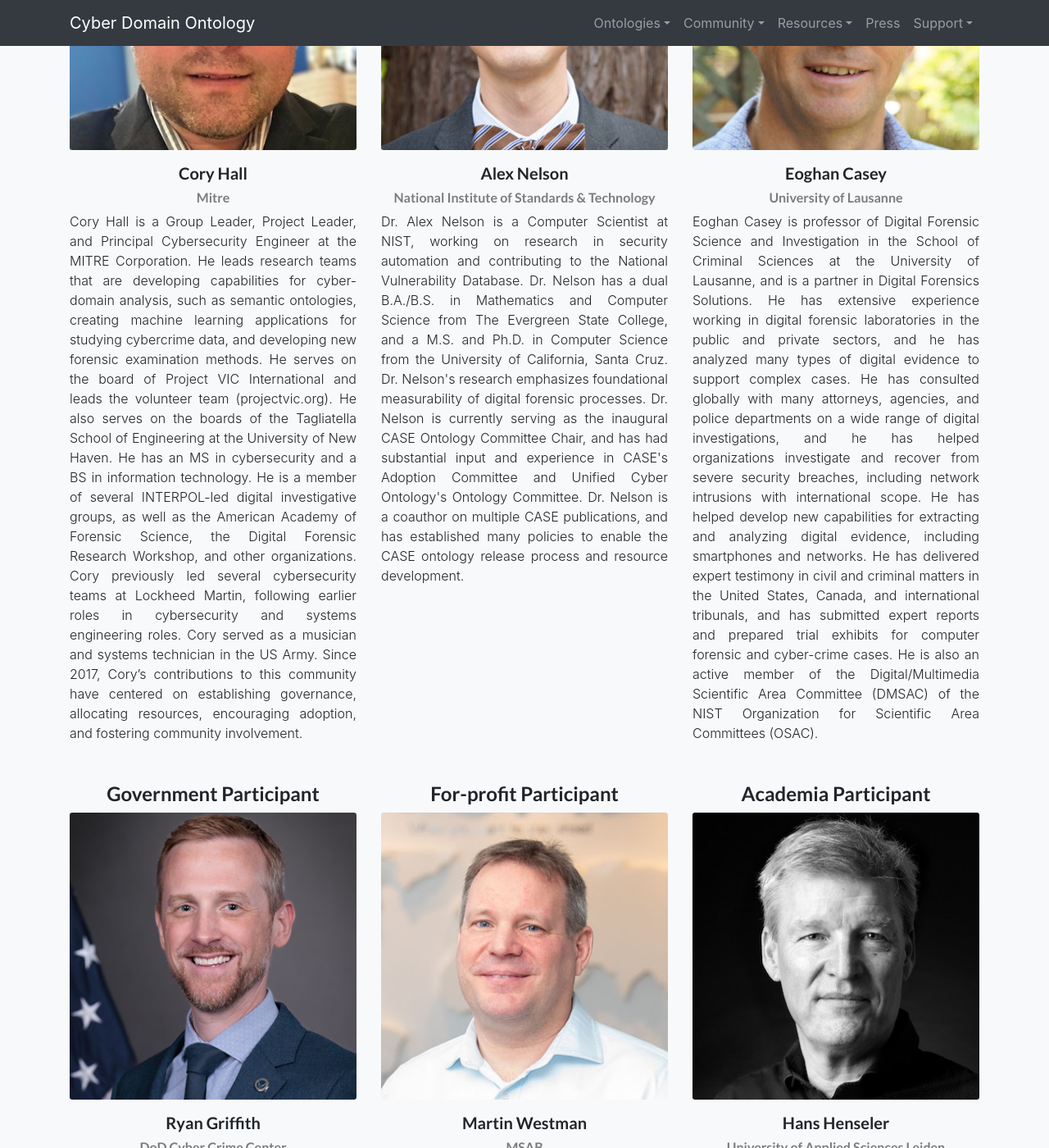
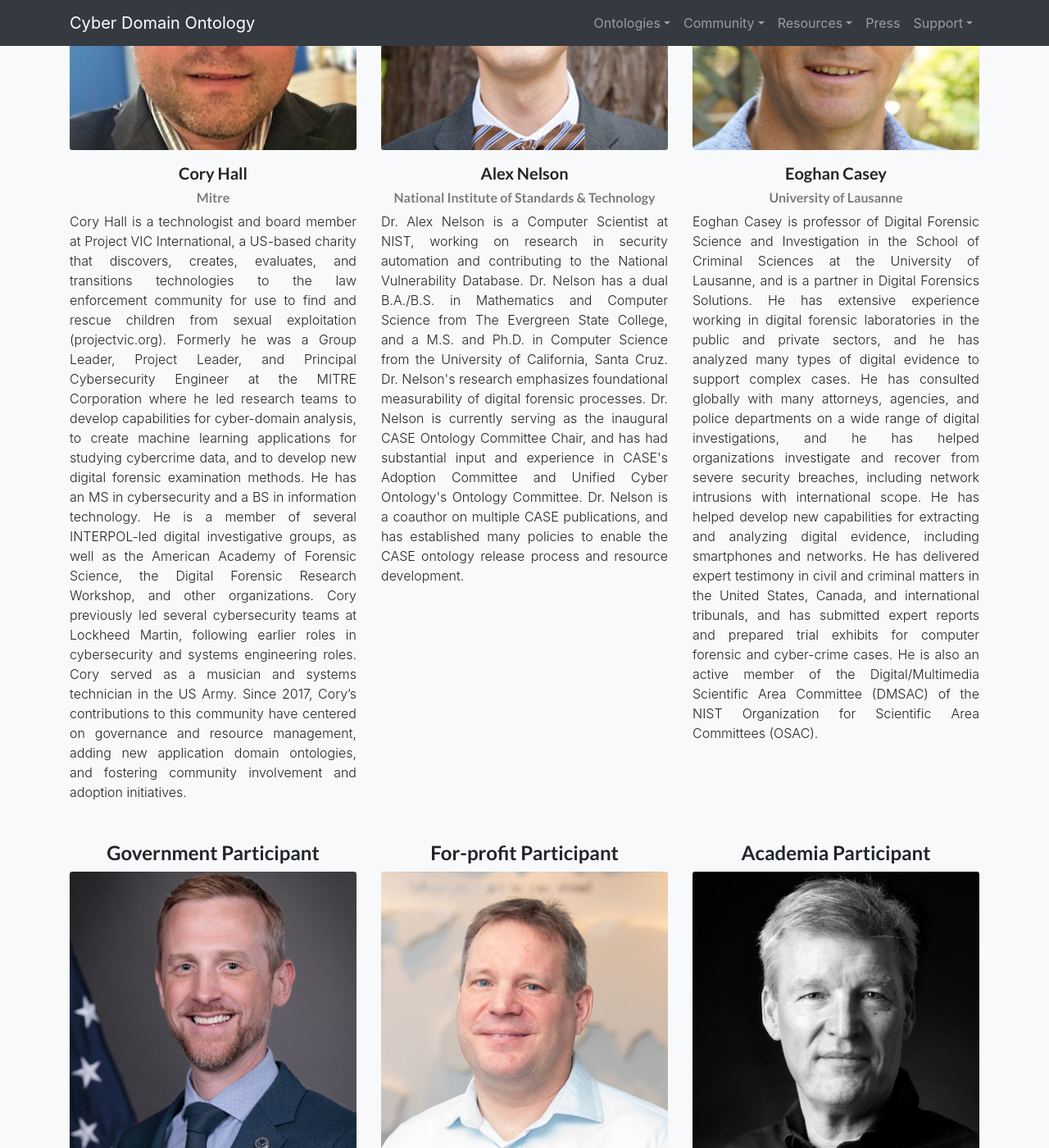
Before and after one commit to Cyber-Domain-Ontology/cdo.github.io, a Jekyll site: the page built from community/tsc.html, in a window 1280 px wide and 1400 px high, scrolled down 627 px. Shown: the whole window at 82% size. Built offline with Jekyll 4.4.1, drawn with Linux system fonts in a browser that asks for light colours.

Commit message:
Update bio
Signed-off-by: Alex Nelson <alexander.nelson@nist.gov>

```diff
--- a/_data/tsc/participants.yml
+++ b/_data/tsc/participants.yml
@@ -3,14 +3,15 @@
   name: Cory Hall
   subhead: Mitre
   bio:
-    Cory Hall is a Group Leader, Project Leader, and Principal Cybersecurity Engineer at the MITRE Corporation. He leads research teams that are developing
-    capabilities for cyber-domain analysis, such as semantic ontologies, creating machine learning applications for studying cybercrime data, and developing
-    new forensic examination methods. He serves on the board of Project VIC International and leads the volunteer team (projectvic.org). He also serves on the
-    boards of the Tagliatella School of Engineering at the University of New Haven. He has an MS in cybersecurity and a BS in information technology. He is a
-    member of several INTERPOL-led digital investigative groups, as well as the American Academy of Forensic Science, the Digital Forensic Research Workshop,
-    and other organizations. Cory previously led several cybersecurity teams at Lockheed Martin, following earlier roles in cybersecurity and systems engineering
-    roles. Cory served as a musician and systems technician in the US Army. Since 2017, Cory’s contributions to this community have centered on establishing governance,
-    allocating resources, encouraging adoption, and fostering community involvement.
+    Cory Hall is a technologist and board member at Project VIC International, a US-based charity that discovers, creates, evaluates, and transitions
+    technologies to the law enforcement community for use to find and rescue children from sexual exploitation (projectvic.org). Formerly he was a Group
+    Leader, Project Leader, and Principal Cybersecurity Engineer at the MITRE Corporation where he led research teams to develop capabilities for cyber-domain
+    analysis, to create machine learning applications for studying cybercrime data, and to develop new digital forensic examination methods. He has an MS in
+    cybersecurity and a BS in information technology. He is a member of several INTERPOL-led digital investigative groups, as well as the American Academy of
+    Forensic Science, the Digital Forensic Research Workshop, and other organizations. Cory previously led several cybersecurity teams at Lockheed Martin,
+    following earlier roles in cybersecurity and systems engineering roles. Cory served as a musician and systems technician in the US Army. Since 2017,
+    Cory’s contributions to this community have centered on governance and resource management, adding new application domain ontologies, and fostering
+    community involvement and adoption initiatives.
 - title: Vice-Chair, Gov Participant
   image: nelson.jpg
   name: Alex Nelson
```
